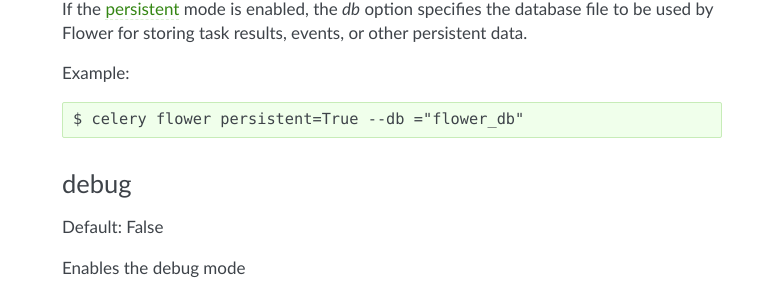
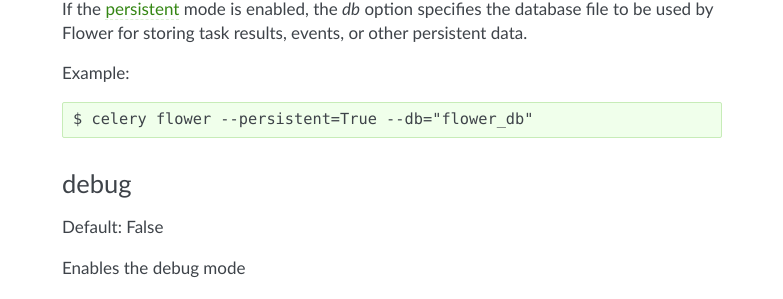
Before and after one commit to mher/flower, a Sphinx documentation site: the page built from docs/config.rst, in a window 1280 px wide and 900 px high, scrolled down 5072 px. Shown: the part 150-449 px from the top of the window, without its empty margins (358-1141 px from the left). Built offline with Sphinx 7.4.7, drawn with Linux system fonts in a browser that asks for light colours; pages that are not in the unit, such as notebooks, are missing from menus.

Commit message:
Fix cli example for db (#1326)

```diff
--- a/docs/config.rst
+++ b/docs/config.rst
@@ -221,7 +221,7 @@
 
 Example::
 
-    $ celery flower persistent=True --db ="flower_db"
+    $ celery flower --persistent=True --db="flower_db"
 
 .. _debug:
 
```
